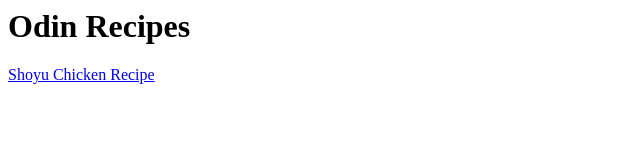
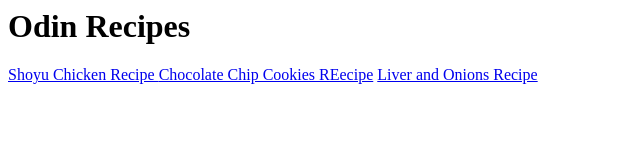
Before and after one commit to theeglaze/odin-recipes, a plain HTML site: page index.html in a window 1280 px wide. Shown: the whole page, without its empty margins (0-640 px from the left). Drawn offline with Linux system fonts and the light colour scheme.

Commit message:
Recipe links added to homepage
The links/anchor elements for the following was added:

1 - Chocolate Chip Cookies
2 - liver and Onions

```diff
--- a/index.html
+++ b/index.html
@@ -13,6 +13,9 @@
 
 		<h1> Odin Recipes </h1>
 		<a href="bbq-grilling.html"> Shoyu Chicken Recipe </a>
+		<a href="cookie.html">Chocolate Chip Cookies REecipe</a>
+		<a href="liver-onions.html"> Liver and Onions Recipe</a>
+
 
 	</body>
 
```
